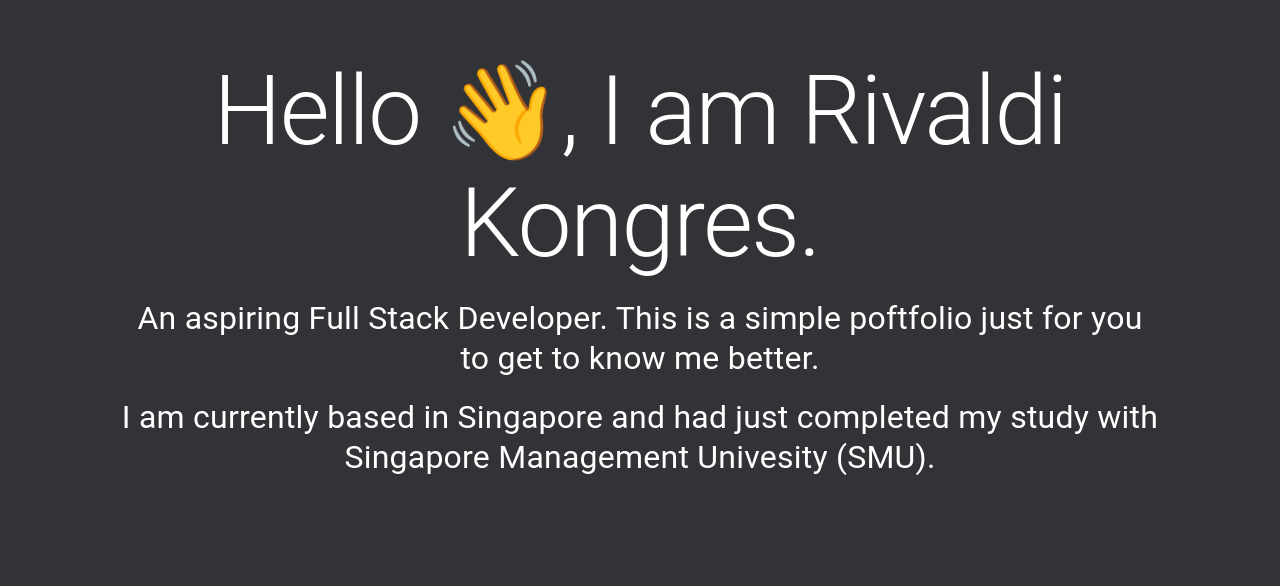
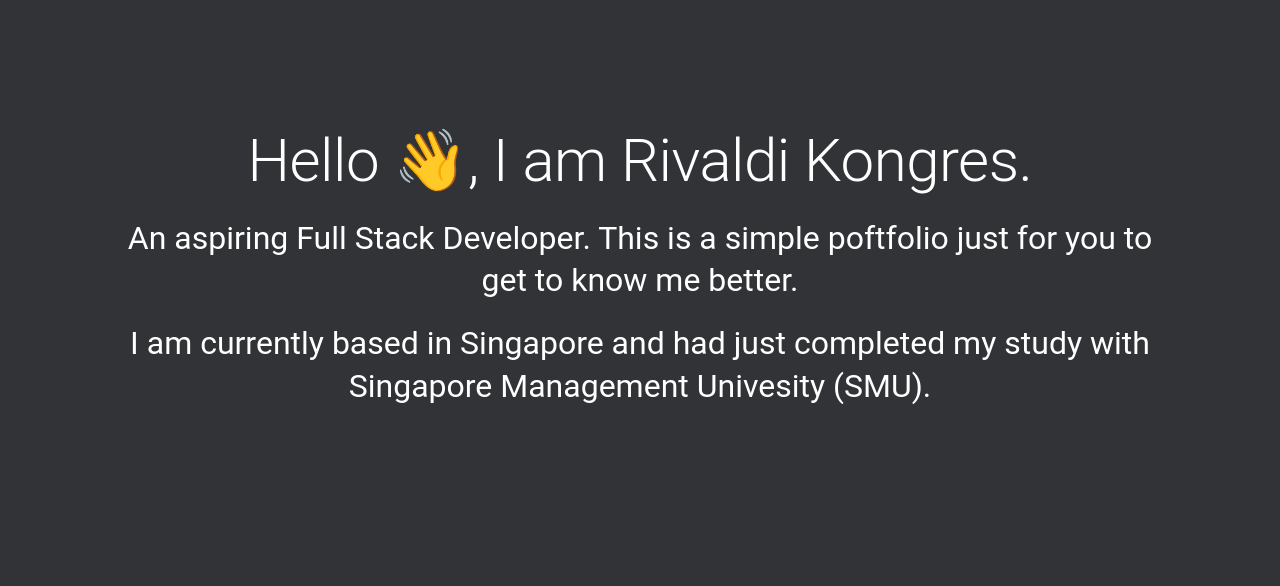
Before and after one commit to Rivaldi0097/Portfolio, a React (Create React App) app in the folder frontend/: page / in a window 1280 px wide. Shown: the part 214-800 px from the top of the page. Built offline with nearby package versions, Linux system fonts and the light colour scheme.

Commit message:
Update AboutMe.js

```diff
--- a/frontend/src/Components/AboutMe.js
+++ b/frontend/src/Components/AboutMe.js
@@ -29,13 +29,13 @@ function AboutMe(props) {
             className={isVisibility?"show":"hidden"}
         >
             <Box sx={{p:{sm:5, md:5}}}>
-                <Typography variant='h1' align='center'>Hello 👋, I am Rivaldi Kongres.</Typography>
+                <Typography variant='h2' align='center'>Hello 👋, I am Rivaldi Kongres.</Typography>
                 <br/>
-                <Typography variant='h4' align='center' sx={{fontSize:{xs:'2rem', sm:'2rem', md:'2rem'}}}>
+                <Typography variant='h5' align='center' sx={{fontSize:{xs:'2rem', sm:'2rem', md:'2rem'}}}>
                     An aspiring Full Stack Developer. This is a simple poftfolio just for you to get to know me better.
                 </Typography>
                 <br/>
-                <Typography variant='h4' align='center' sx={{fontSize:{xs:'2rem', sm:'2rem', md:'2rem'}}}>
+                <Typography variant='h5' align='center' sx={{fontSize:{xs:'2rem', sm:'2rem', md:'2rem'}}}>
                     I am currently based in Singapore and had just completed my study with Singapore Management Univesity (SMU).
                 </Typography>
             </Box>
```
